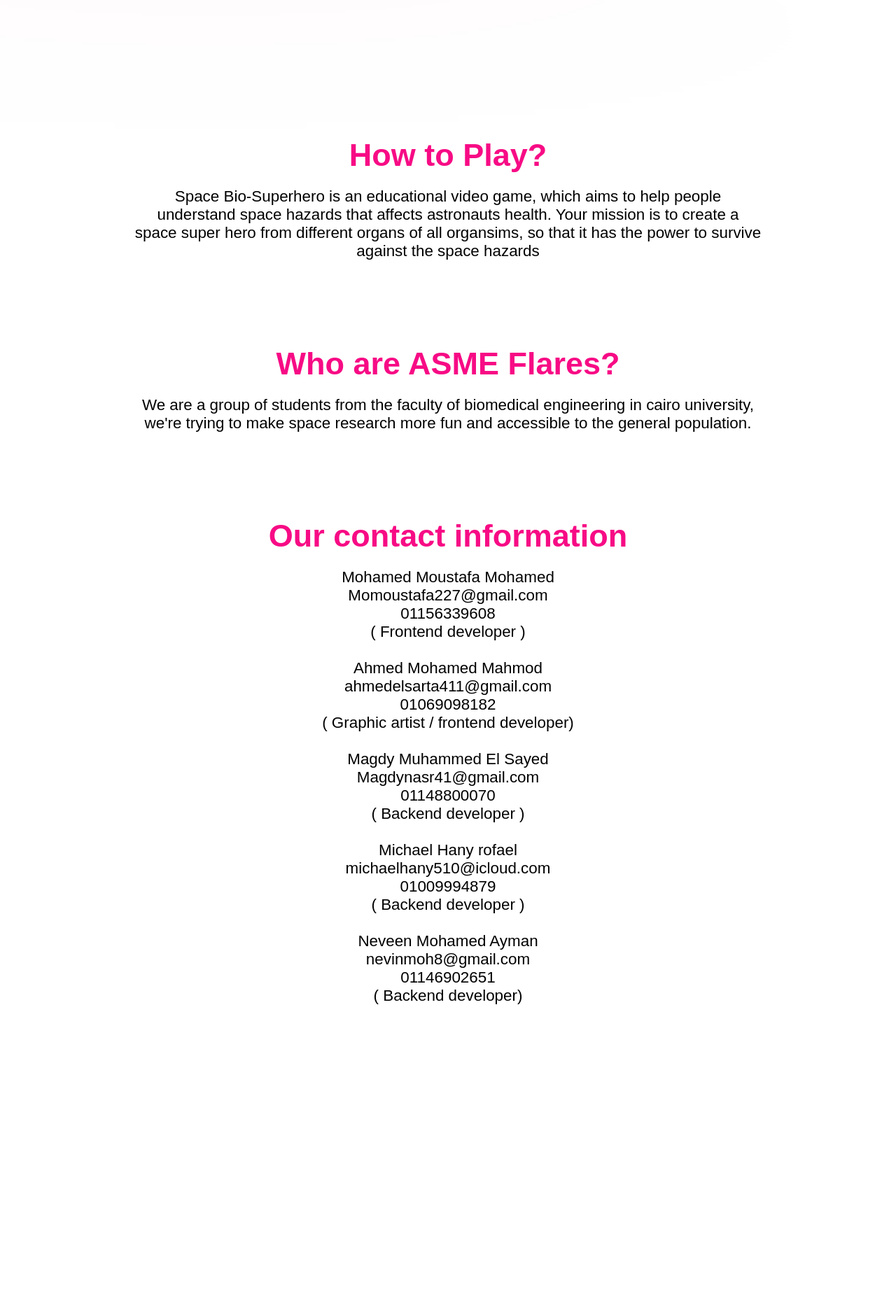
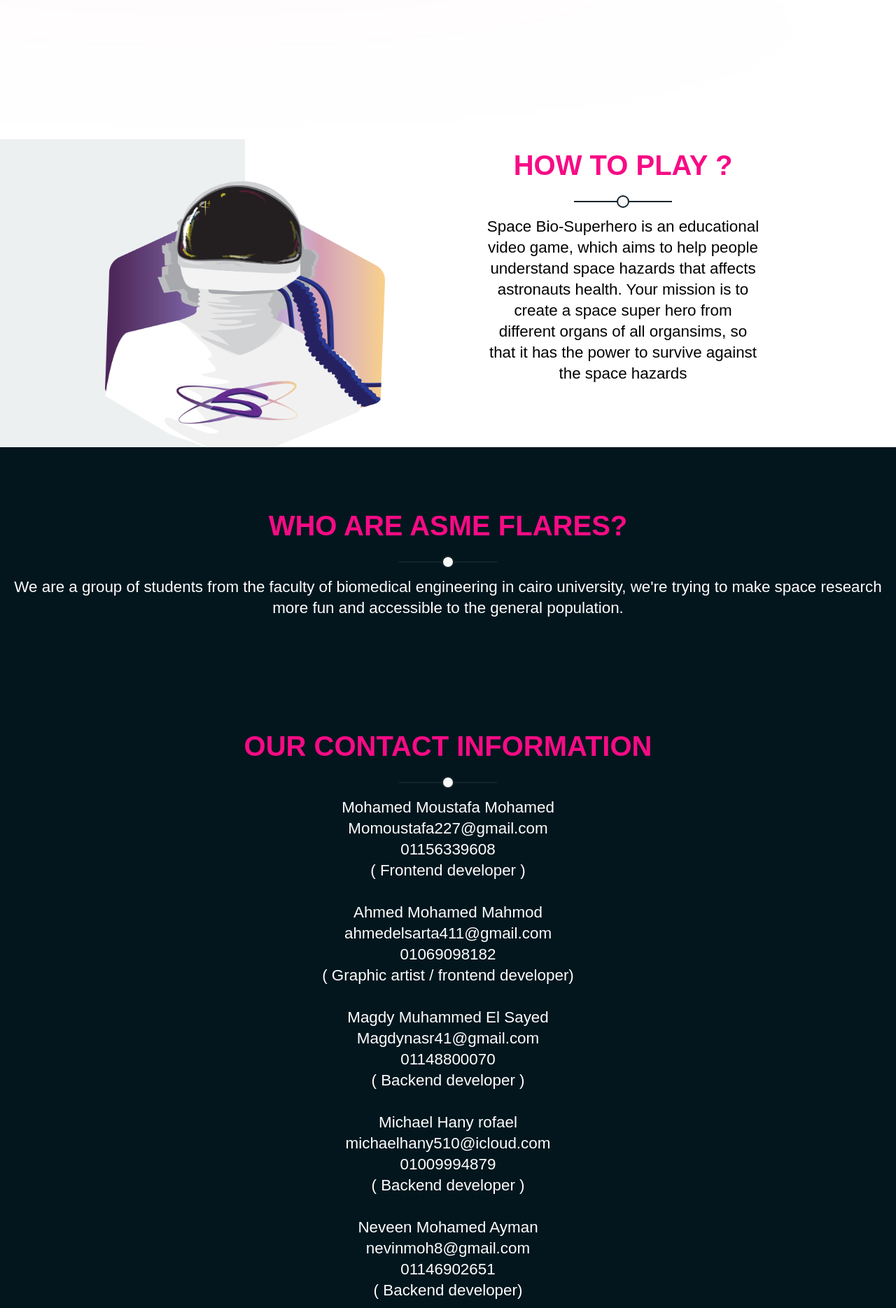
Before and after one commit to ahmed-elsarta/journey-to-jupiter, a Flask app: page / in a window 1280 px wide. Shown: the part 606-2475 px from the top of the page at 70% size. Before the commit the page ends 2041 px from the top, so only its background shows below. Run offline with Flask 2, Linux system fonts and the light colour scheme; grey boxes are pictures that could not be loaded.

Commit message:
final project

```diff
--- a/Website/static/css/index.css
+++ b/Website/static/css/index.css
@@ -238,3 +238,139 @@
     left: 695px;
     top: 180px;
 }
+
+/*  */
+
+.info-sec {
+    margin-bottom: -30px;
+}
+
+.info-pic {
+    position: absolute;
+    background: #edf0f1;
+    width: 350px;
+    height: 500px;
+    left: 0;
+    top:805px;
+}
+
+.info-pic img {
+    margin-top: 60px;
+    margin-left: 150px;
+    height: 400px;
+    width: 400px;
+}
+
+
+.info1 {
+    margin-left: 500px;
+    position: relative;
+    text-align: center;
+    background: white;
+    padding: 40px 0px 70px 00px;
+    }
+
+.info1 h2 {
+    margin-top: 50px;
+    font-size: 40px;
+    position: relative;
+    margin-bottom: 45px;
+    text-transform: uppercase;
+    color: rgb(247, 11, 133);
+}
+
+.info1 h2::before {
+    content: '';
+    position: absolute;
+    left: 50%;
+    transform: translate(-50%);
+    height: 2px;
+    background-color: rgb(20 36 44);
+    bottom: -30px;
+    width: 140px;
+}
+
+.info1 h2::after {
+    content: '';
+    position: absolute;
+    left: 50%;
+    transform: translate(-50%);
+    width: 14px;
+    height: 14px;
+    border-radius: 50%;
+    border: 2px solid rgb(20 36 44);
+    background-color: #F8F8F8;
+    bottom: -38px;
+}
+
+.reach {
+    width: 100%;
+    font-size: 18px;
+    margin: 50px auto 0px;
+    max-width: 100%;
+    line-height: 30px;
+    color: black;
+}
+
+
+.about-sec {
+    background: #03161e;
+    width: 100%;
+    margin-left: 0px;
+}
+
+.about1 {
+    width: 100%;
+    position: relative;
+    text-align: center;
+    background: #03161e;
+    padding: 40px 0px 70px 00px;
+    }
+
+.about1 h2 {
+    margin-top: 50px;
+    width: 100%;
+    font-size: 40px;
+    position: relative;
+    margin-bottom: 45px;
+    text-transform: uppercase;
+    color: rgb(247, 11, 133);
+}
+
+.about1 h2::before {
+    content: '';
+    position: absolute;
+    left: 50%;
+    transform: translate(-50%);
+    height: 2px;
+    background-color: rgb(20 36 44);
+    bottom: -30px;
+    width: 140px;
+}
+
+.about1 h2::after {
+    content: '';
+    position: absolute;
+    left: 50%;
+    transform: translate(-50%);
+    width: 14px;
+    height: 14px;
+    border-radius: 50%;
+    border: 2px solid rgb(20 36 44);
+    background-color: #F8F8F8;
+    bottom: -38px;
+}
+
+.reach1 {
+    width: 100%;
+    font-size: 18px;
+    margin: 50px auto 0px;
+    max-width: 100%;
+    line-height: 30px;
+    color: white;
+}
+
+#contact-us {
+    margin-top: -20px;
+    height: 100vh;
+}
--- a/Website/templates/index.html
+++ b/Website/templates/index.html
@@ -32,7 +32,7 @@
               <li><img src="../static/img/logo.png" alt="" class="logo"></li>
 
               <li id="info"><a href="#about-sec">Our Team</a></li>
-              <li id="contact"><a href="#contact-sec">Contact</a></li>
+              <li id="contact"><a href="#contact-us">Contact</a></li>
 
             </ul>
         </nav>
@@ -54,32 +54,39 @@
 
         <!-- Info section -->
         <section class="info-sec" id="info-sec">
-          <br><br> <br><br>
+          <div class ="info-pic">
+            <img src="../static/img/GameLogo.png" alt="">
+          </div>
 
-          <h2  class="title">How to Play?</h2>
-          <p>
-          Space Bio-Superhero is an educational video game, which aims to help people
+        <div class="info1" id="info-page">
+            <div class="info-text">
+                <h2>How to Play ?</h2>
+                <p class="reach">Space Bio-Superhero is an educational video game, which aims to help people
           understand space hazards that affects astronauts health. Your mission is to create a space super hero
-          from different organs of all organsims, so that it has the power to survive against the space  hazards
-          </p>
+          from different organs of all organsims, so that it has the power to survive against the space  hazards</p>
+            </div>
+          </div>
         </section>
 
         <!-- About us section -->
-        <div class="about-sec" id="about-sec">
-          <br><br> <br><br>
-          <h2 class="title">Who are ASME Flares?</h2>
-          <p>
-          We are a group of students from the faculty of biomedical engineering in cairo university, we're trying
-          to make space research more fun and accessible to the general population.
-          </p>
+
+        <section class="about-sec" id="about-sec">
+
+          <div class="about1">
+            <div class="about-text">
+          <h2>Who are ASME Flares?</h2>
+          <p class="reach1">We are a group of students from the faculty of biomedical engineering in cairo university, we're trying
+            to make space research more fun and accessible to the general population.</p>
         </div>
+        </div>
+      </section>
 
-        <!-- Contact info section -->
-        <div class="contact-sec" id="contact-sec">
-          <br><br> <br><br>
-          <h2  class="title">Our contact information</h2>
-          <p>
-          Mohamed Moustafa Mohamed <br>
+          <section class="about-sec" id="contact-us">
+
+          <div class="about1">
+            <div class="about-text">
+          <h2>Our contact information</h2>
+          <p class="reach1">Mohamed Moustafa Mohamed <br>
           Momoustafa227@gmail.com <br>
           01156339608 <br>
           ( Frontend developer ) <br>
@@ -104,11 +111,17 @@
           01146902651 <br>
           ( Backend developer) <br>
         </p>
-        <br><br> <br><br>
+        <br><br> <br><br></p>
+        </div>
+        </div>
+      </section>
+
         </div>
     </main>
 
 
+    <a href="https://www.flaticon.com/free-icons" title="flat-icon" style="visibility: hidden;"></a>
+
     <script src="../static/js/index.js"></script>
 </body>
 </html>
```
